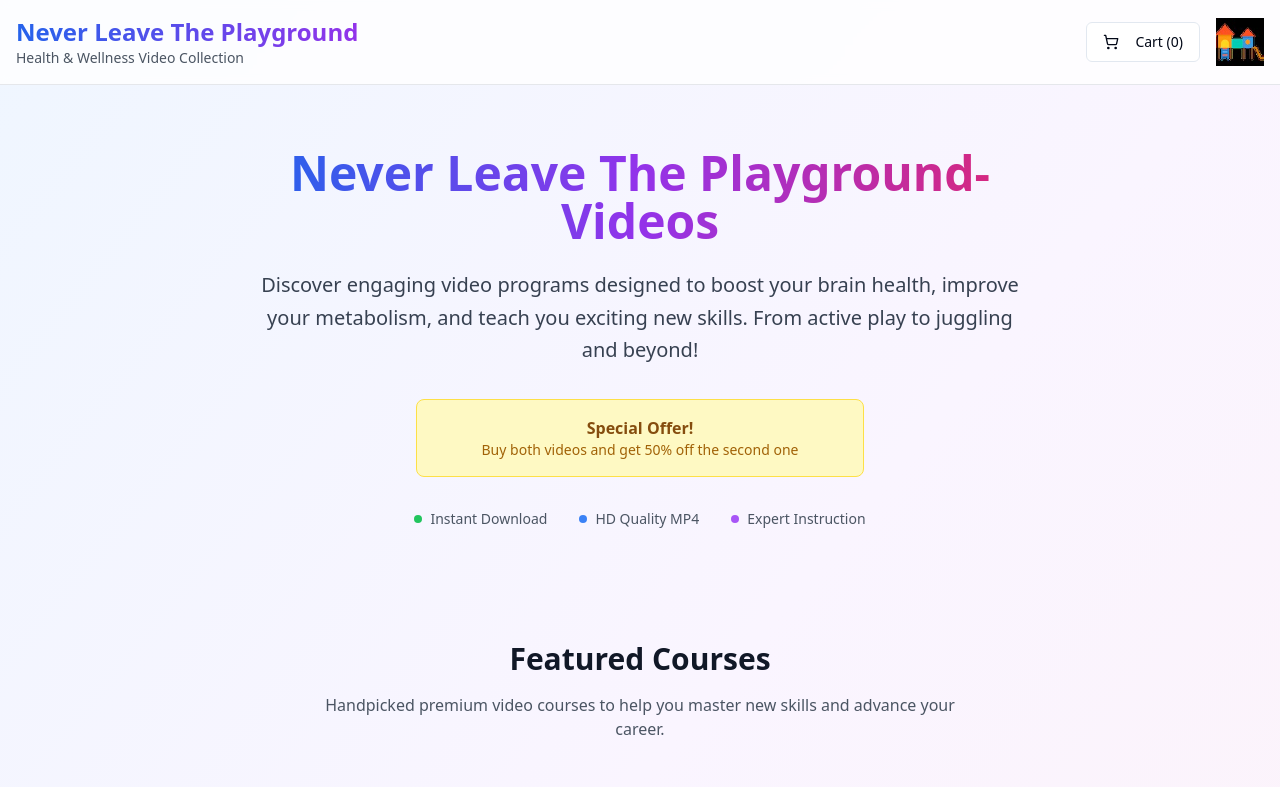
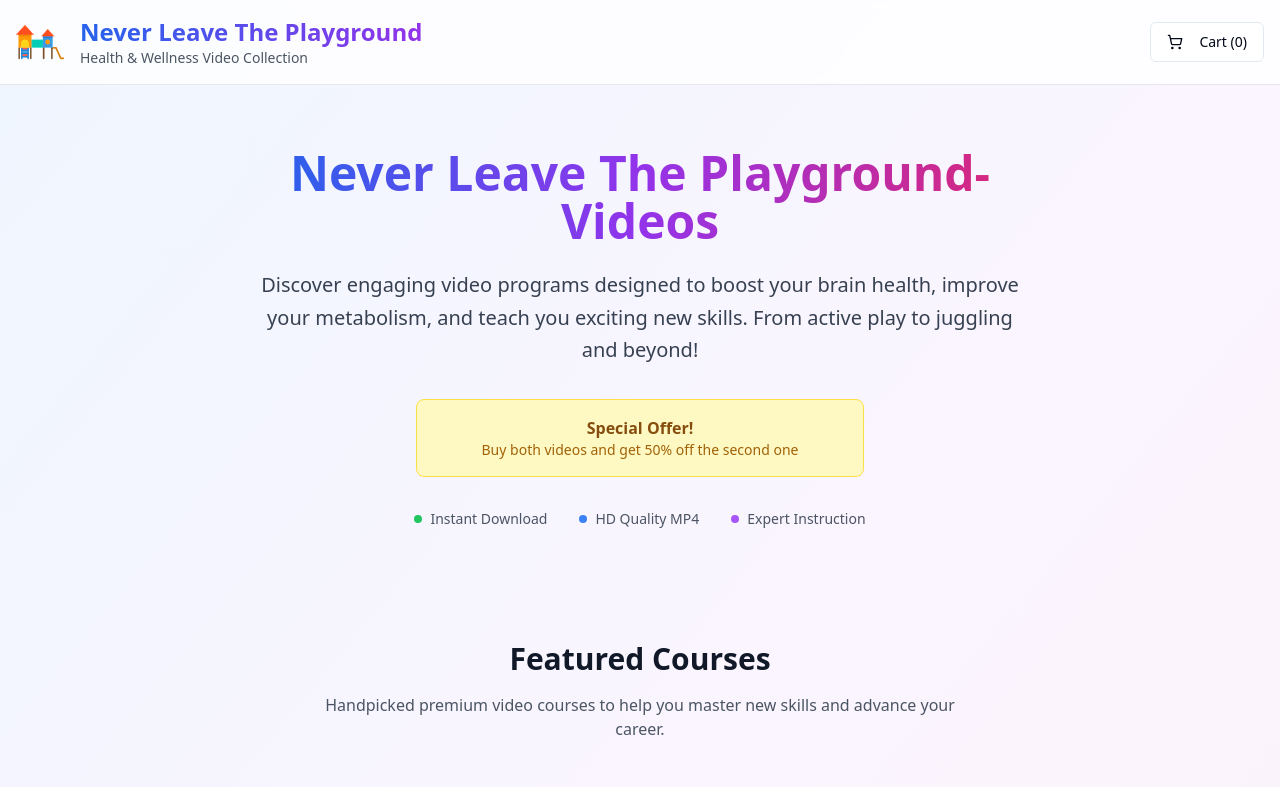
Before and after one commit to getgoingbb/split-video-deals, a React (Vite) app: page / in a window 1280 px wide. Shown: the top 787 px of the page. Built offline with nearby package versions, Linux system fonts and the light colour scheme.

Commit message:
Add logo to top left and favicon
Updated the logo position to the top left and set the new image as the favicon.

```diff
--- a/index.html
+++ b/index.html
@@ -11,7 +11,7 @@
     <meta name="robots" content="index, follow" />
 
     <!-- Favicon -->
-    <link rel="icon" href="/lovable-uploads/b0871228-9cb5-4837-a70b-13448f52fcf9.png" type="image/png">
+    <link rel="icon" href="/lovable-uploads/6899d407-7792-43de-a96f-7a440c293bf1.png" type="image/png">
 
     <!-- Open Graph / Facebook -->
     <meta property="og:type" content="website" />
--- a/src/pages/Index.tsx
+++ b/src/pages/Index.tsx
@@ -112,13 +112,19 @@ const Index = () => {
         {/* Header */}
         <header className="bg-white/80 backdrop-blur-sm border-b border-gray-200 sticky top-0 z-40">
           <div className="container mx-auto px-4 py-4 flex justify-between items-center">
+            <div className="flex items-center space-x-4">
+              <img
+                src="/lovable-uploads/6899d407-7792-43de-a96f-7a440c293bf1.png"
+                alt="Never Leave The Playground Logo"
+                className="h-12 w-auto"
+              />
               <div>
                 <h1 className="text-2xl font-bold bg-gradient-to-r from-blue-600 to-purple-600 bg-clip-text text-transparent">
                   Never Leave The Playground
                 </h1>
                 <p className="text-sm text-gray-600">Health & Wellness Video Collection</p>
               </div>
-            <div className="flex items-center space-x-4">
+            </div>
             <Button
               onClick={() => setIsCartOpen(true)}
               variant="outline"
@@ -132,12 +138,6 @@ const Index = () => {
                 </span>
               )}
             </Button>
-              <img
-                src="/lovable-uploads/b0871228-9cb5-4837-a70b-13448f52fcf9.png"
-                alt="Never Leave The Playground Logo"
-                className="h-12 w-auto"
-              />
-            </div>
           </div>
         </header>
 
```
Also changed, not shown: public/lovable-uploads/6899d407-7792-43de-a96f-7a440c293bf1.png (added). Lines whose indentation alone changed are shown as unchanged.
